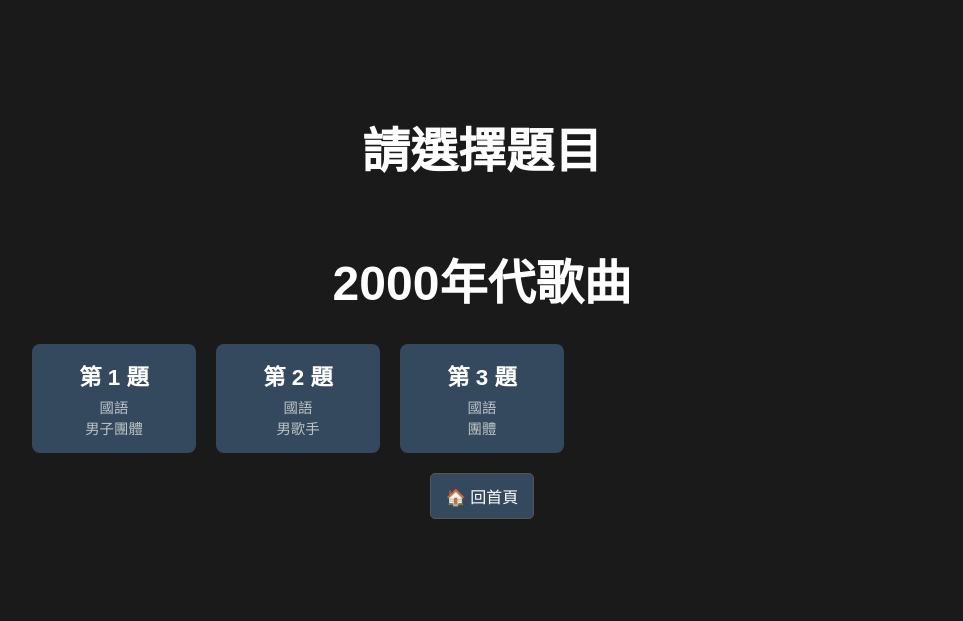
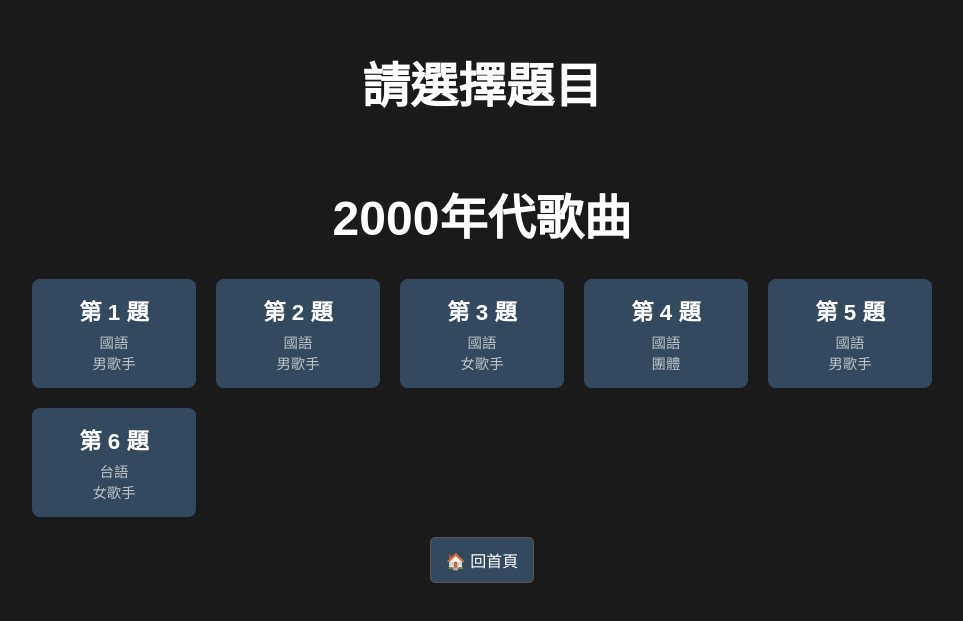
Before and after one commit to hongfat/guess-song, a plain HTML site: page 2000s.html in a window 1280 px wide. Shown: the part 101-722 px from the top of the page, without its empty margins (158-1121 px from the left). Drawn offline with Linux system fonts and the light colour scheme.

Commit message:
202601091640

```diff
--- a/2000s.html
+++ b/2000s.html
@@ -182,10 +182,10 @@
         const songList = [
             {
                 question: "第 1 題",
-                hint: "國語<br>男子團體",
-                answer: "忠孝東路走九遍",
-                artist: "動力火車",
-                year: "2001年",
+                hint: "國語<br>男歌手",
+                answer: "七里香",
+                artist: "周杰倫",
+                year: "2004年",
                 videoId: "bVv1KBvZ-lU", // YT連結 ID
                 start: 25 // 開始時間
             },
@@ -200,12 +200,39 @@
             },
             {
                 question: "第 3 題",
+                hint: "國語<br>女歌手",
+                answer: "愛的主打歌",
+                artist: "蕭亞軒",
+                year: "2002年",
+                videoId: "FVmh11xwlh4", // YT連結 ID
+                start: 38 // 開始時間
+            },
+            {
+                question: "第 4 題",
                 hint: "國語<br>團體",
                 answer: "小情歌",
                 artist: "蘇打綠",
                 year: "2006年",
                 videoId: "7_uM2ys180w", // YT連結 ID
-                start: 1 // 開始時間
+                start: 0 // 開始時間
+            },
+            {
+                question: "第 5 題",
+                hint: "國語<br>男歌手",
+                answer: "當你孤單你會想起誰",
+                artist: "張棟樑",
+                year: "2004年",
+                videoId: "lUwvc3TfK_I", // YT連結 ID
+                start: 0 // 開始時間
+            },
+            {
+                question: "第 6 題",
+                hint: "台語<br>女歌手",
+                answer: "追追追",
+                artist: "黃妃",
+                year: "2000年",
+                videoId: "4oTDJkVtWgU", // YT連結 ID
+                start:0  // 開始時間
             },
             // 複製上面格式新增...
         ];
```
Also changed, not shown: 1990s.html (+4 -4 lines).
